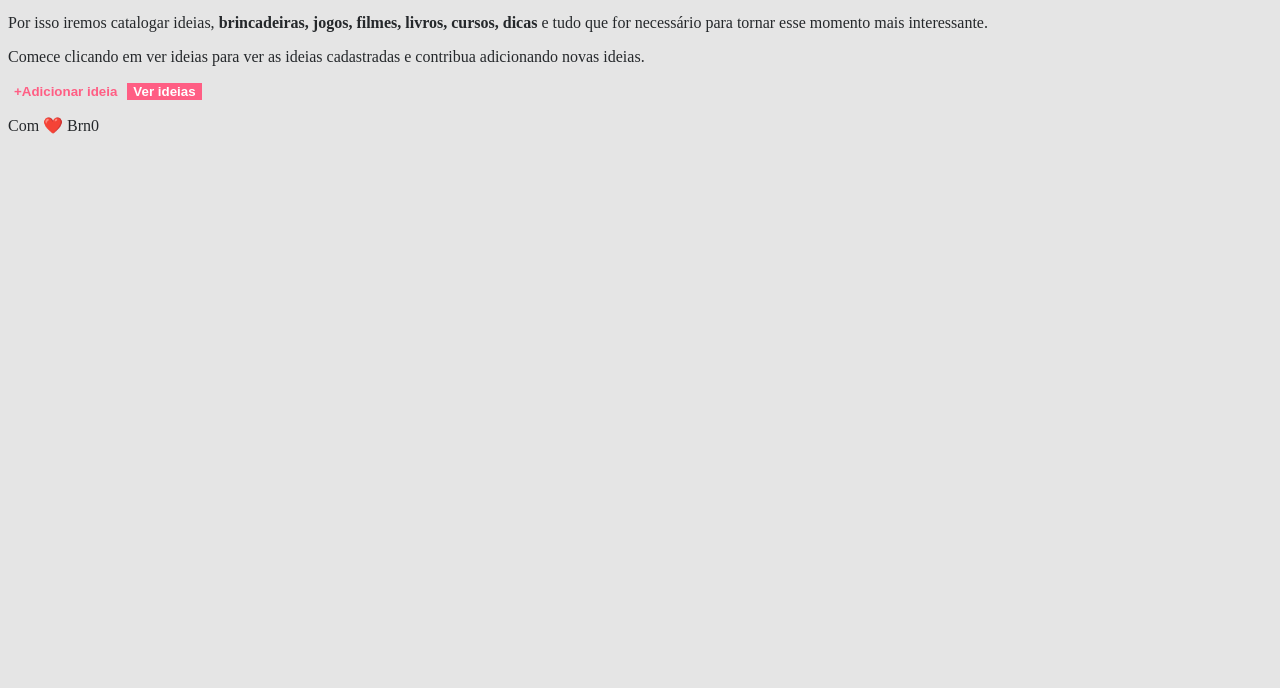
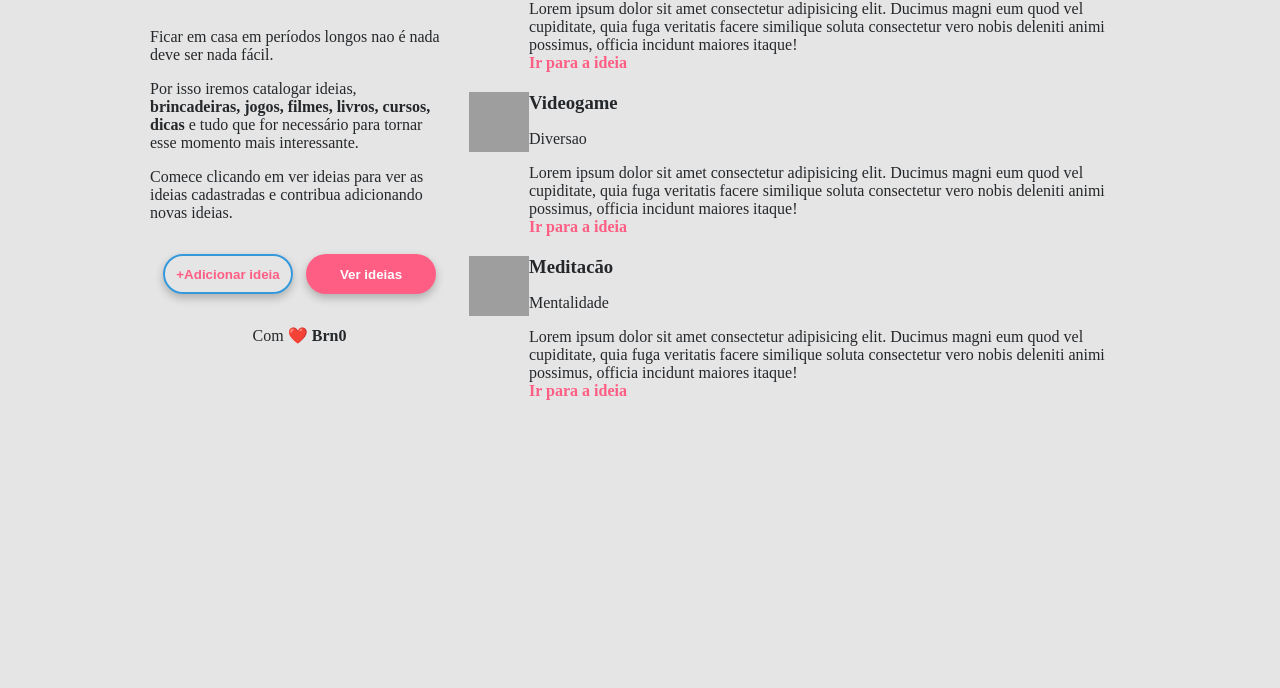
Before and after one commit to bernardd0/workshop, a website: page index.html in a window 1280 px wide. Shown: the part 112-800 px from the top of the page. Drawn offline with Linux system fonts and the light colour scheme; grey boxes are pictures that could not be loaded.

Commit message:
feat: add CSS for the page

```diff
--- a/index.html
+++ b/index.html
@@ -8,8 +8,12 @@
     <title>Casa Criativa</title>
 </head>
 <body>
+    <div id="container">
+        <section id="intro">
+            <header>
                 <img src="logo.png" alt="Logomarca">
-
+            </header>
+            <main>
                 <p>
                     Ficar em casa em períodos longos nao é nada deve ser nada fácil.
                 </p>
@@ -19,11 +23,51 @@
                 <p>
                     Comece clicando em ver ideias para ver as ideias cadastradas e contribua adicionando novas ideias.
                 </p>
-
+            </main>
+            <section id="buttons">
                 <button>+Adicionar ideia</button>
                 <button class="fat">Ver ideias</button>
-
-    <p id="footer">Com ❤️ <a href="#">Brn0</a></p>
+            </section>
+            <footer id="footer">
+                Com ❤️ <a href="#">Brn0</a>
+            </footer>
+        </section>
+        <section id="last-idea">
+            <div class="idea">
+                <img src="https://www.flaticon.com/svg/vstatic/svg/2737/2737110.svg?token=exp=1618080820~hmac=a7e0b7541518a1d8ff0401f8cc1a8ccf" alt="Imagem de curso de programacão">
+                <div class="content">
+                    <h3>Curso de Programacão</h3>
+                    <p>Estudo</p>
+                    <div class="description">
+                        Lorem ipsum dolor sit amet consectetur adipisicing elit. Ducimus magni eum quod vel cupiditate, quia fuga veritatis facere similique soluta consectetur vero nobis deleniti animi possimus, officia incidunt maiores itaque!
+                    </div>
+                    <a href="#">Ir para a ideia</a>
+                </div>
+            </div>
+            <div class="idea">
+                <img src="https://www.flaticon.com/svg/vstatic/svg/2737/2737090.svg?token=exp=1618080820~hmac=e37e1ecb685ecd7ff9cdba04699fbafd" alt="Imagem de videogame">
+                <div class="content">
+                    <h3>Videogame</h3>
+                    <p>Diversao</p>
+                    <div class="description">
+                        Lorem ipsum dolor sit amet consectetur adipisicing elit. Ducimus magni eum quod vel cupiditate, quia fuga veritatis facere similique soluta consectetur vero nobis deleniti animi possimus, officia incidunt maiores itaque!
+                    </div>
+                    <a href="#">Ir para a ideia</a>
+                </div>
+            </div>
+            <div class="idea">
+                <img src="https://www.flaticon.com/svg/vstatic/svg/3081/3081474.svg?token=exp=1618082877~hmac=de51e591d8e979632ad8c3bd96701363" alt="Imagem de meditacão">
+                <div class="content">
+                    <h3>Meditacão</h3>
+                    <p>Mentalidade</p>
+                    <div class="description">
+                        Lorem ipsum dolor sit amet consectetur adipisicing elit. Ducimus magni eum quod vel cupiditate, quia fuga veritatis facere similique soluta consectetur vero nobis deleniti animi possimus, officia incidunt maiores itaque!
+                    </div>
+                    <a href="#">Ir para a ideia</a>
+                </div>
+            </div>
+        </section>
+    </div>
 
     <script src="scripts.js"></script>
 </body>
--- a/style.css
+++ b/style.css
@@ -2,21 +2,76 @@
 body {
     background: #E5E5E5;
     color: #25282B;
+    margin: 0;
+}
+a {
+    color: #FF5E84;
+    font-weight: bold;
+    text-decoration: none;
+}
+#container {
+    width: 90%;
+    max-width: 980px;
+    margin: 40px auto;
+    display: flex;
+}
+#intro {
+    width: 300px;
+    margin-right: 20px;
+}
+main {
+    margin: 32px 0;
 }
 button {
-    border: none;
+    background: none;
+    border: 2px solid #3498DB;
     font-weight: bold;
-    background: none;
     color: #FF5E84;
+    cursor: pointer;
+    outline: none;
+    padding: 10px 8px;
+    width: 130px;
+    height: 40px;
+    border-radius: 28px;
+    transition: 0.25s;
+    box-shadow: 0px 4px 8px #19191944;
 }
-.fat {
+button:hover {
+    width: 140px;
+}
+#buttons {
+    margin-bottom: 32px;
+    display: flex;
+    justify-content: space-evenly;
+}
+
+button.fat {
     background: #FF5E84;
     color: white;
+    border: none;
 }
-#footer a{
+footer {
+    text-align: center;
+}
+footer a{
     text-decoration: none;
     color: #25282B;
+}
+footer a:hover{
+    color: #FF5E84;
+    font-weight: bold;
 }
 .hide {
     display: none;
 }
+.idea {
+    display: flex;
+    margin-bottom: 20px;
+}
+.idea img {
+    width: 60px;
+    height: 60px;
+}
+.idea h3 {
+    margin: 0;
+}
```
Lines whose indentation alone changed are shown as unchanged.
